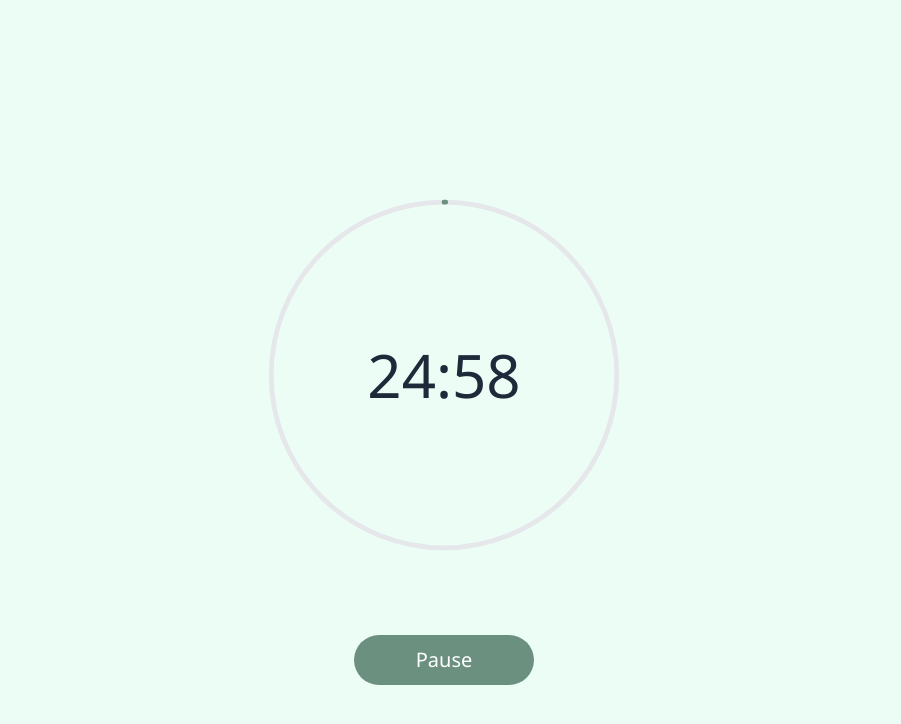
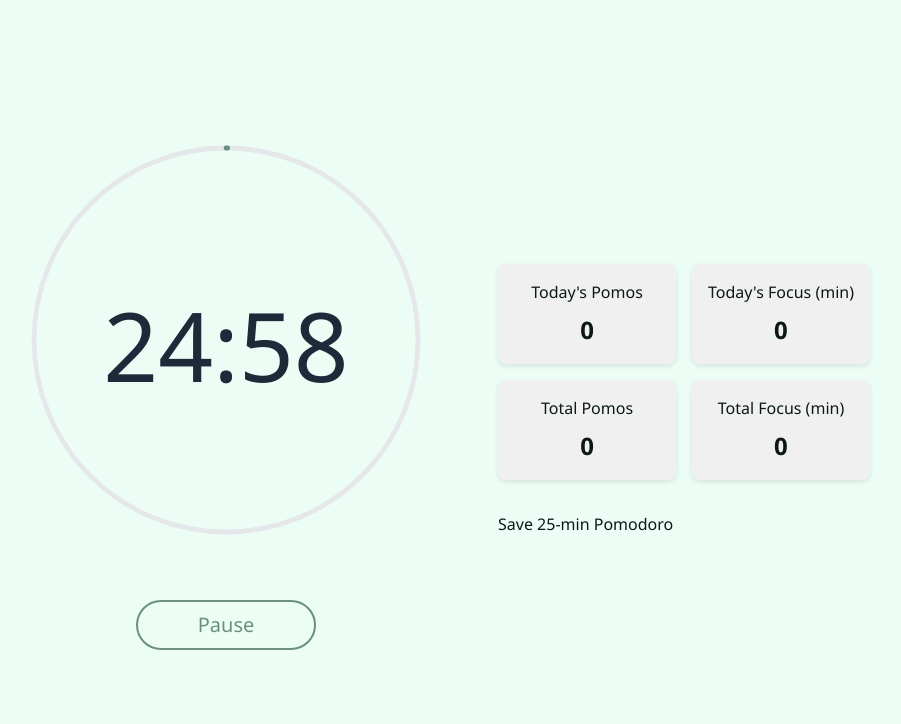
Before and after one commit to hosseinshamlooo/pomodoro_timer_v1.1, a React (Vite) app: page / in a window 1280 px wide. Both pictures are taken after a click on the button "Start". Shown: the top 724 px of the page, without its empty margins (196-1097 px from the left). Built offline with nearby package versions, Linux system fonts and the light colour scheme.

Commit message:
added overview component

```diff
--- a/src/ui/App.tsx
+++ b/src/ui/App.tsx
@@ -1,8 +1,21 @@
 import React from "react";
-import Timer from "./timer";
+import Timer from "./Timer";
+import Overview from "./Overview";
 
-const App = () => {
-  return <Timer />;
-};
+function App() {
+  return (
+    <div
+      style={{
+        display: "flex",
+        justifyContent: "space-between",
+        alignItems: "center",
+        padding: "1rem",
+      }}
+    >
+      <Timer />
+      <Overview />
+    </div>
+  );
+}
 
 export default App;
--- /dev/null
+++ b/src/ui/Overview.tsx
@@ -0,0 +1,77 @@
+import React, { useState } from "react";
+
+interface Pomodoro {
+  duration: number; // in minutes
+  completedAt: Date;
+}
+
+const Overview = () => {
+  const [pomodoros, setPomodoros] = useState<Pomodoro[]>([]);
+
+  const addPomodoro = (duration: number) => {
+    const newPomodoro: Pomodoro = {
+      duration,
+      completedAt: new Date(),
+    };
+    setPomodoros((prev) => [...prev, newPomodoro]);
+  };
+
+  const isToday = (date: Date) => {
+    const today = new Date();
+    return (
+      date.getFullYear() === today.getFullYear() &&
+      date.getMonth() === today.getMonth() &&
+      date.getDate() === today.getDate()
+    );
+  };
+
+  const todaysPomos = pomodoros.filter((p) => isToday(p.completedAt));
+  const todaysFocus = todaysPomos.reduce((acc, p) => acc + p.duration, 0);
+  const totalPomos = pomodoros.length;
+  const totalFocus = pomodoros.reduce((acc, p) => acc + p.duration, 0);
+
+  return (
+    <div style={{ padding: "2rem" }}>
+      {/* 2x2 Box Grid */}
+      <div
+        style={{
+          display: "grid",
+          gridTemplateColumns: "1fr 1fr",
+          gap: "1rem",
+          marginBottom: "2rem",
+        }}
+      >
+        <Box title="Today's Pomos" value={todaysPomos.length} />
+        <Box title="Today's Focus (min)" value={todaysFocus} />
+        <Box title="Total Pomos" value={totalPomos} />
+        <Box title="Total Focus (min)" value={totalFocus} />
+      </div>
+
+      {/* Simulate adding a pomodoro */}
+      <button onClick={() => addPomodoro(25)}>Save 25-min Pomodoro</button>
+    </div>
+  );
+};
+
+interface BoxProps {
+  title: string;
+  value: number;
+}
+
+const Box: React.FC<BoxProps> = ({ title, value }) => {
+  return (
+    <div
+      style={{
+        backgroundColor: "#f0f0f0",
+        borderRadius: "8px",
+        padding: "1rem",
+        textAlign: "center",
+        boxShadow: "0 2px 5px rgba(0,0,0,0.1)",
+      }}
+    >
+      <h3 style={{ marginBottom: "0.5rem" }}>{title}</h3>
+      <p style={{ fontSize: "1.5rem", fontWeight: "bold" }}>{value}</p>
+    </div>
+  );
+};
+export default Overview;
--- a/src/ui/Timer.tsx
+++ b/src/ui/Timer.tsx
@@ -6,6 +6,7 @@ const TIME_LIMIT = 25 * 60; // 25 minutes in seconds
 const Timer = () => {
   const [secondsLeft, setSecondsLeft] = useState(TIME_LIMIT);
   const [isRunning, setIsRunning] = useState(false);
+  const [isPaused, setIsPaused] = useState(false);
 
   const formatTime = (time: number) => {
     const minutes = Math.floor(time / 60);
@@ -20,7 +21,7 @@ const Timer = () => {
 
   useEffect(() => {
     let interval: NodeJS.Timeout | null = null;
-    if (isRunning) {
+    if (isRunning && !isPaused) {
       interval = setInterval(() => {
         setSecondsLeft((prev) => (prev > 0 ? prev - 1 : 0));
       }, 1000);
@@ -28,12 +29,25 @@ const Timer = () => {
     return () => {
       if (interval) clearInterval(interval);
     };
-  }, [isRunning]);
+  }, [isRunning, isPaused]);
 
-  const toggleTimer = () => setIsRunning((prev) => !prev);
+  const startTimer = () => {
+    setIsRunning(true);
+    setIsPaused(false);
+  };
+
+  const pauseTimer = () => setIsPaused(true);
+
+  const continueTimer = () => setIsPaused(false);
+
+  const endTimer = () => {
+    setIsRunning(false);
+    setIsPaused(false);
+    setSecondsLeft(TIME_LIMIT);
+  };
 
   return (
-    <div className="flex flex-col items-center justify-center h-screen pt-30">
+    <div className="flex flex-col items-center justify-center h-screen">
       <div className="relative w-120 h-130">
         <svg
           className="transform -rotate-90"
@@ -44,16 +58,16 @@ const Timer = () => {
           <circle
             cx="50"
             cy="50"
-            r="36"
-            stroke="#e5e7eb" // gray-200
+            r="40"
+            stroke="#e5e7eb"
             strokeWidth="1"
             fill="none"
           />
           <circle
             cx="50"
             cy="50"
-            r="36"
-            stroke="var(--color-accent)" // accent color
+            r="40"
+            stroke="var(--color-accent)"
             strokeWidth="1"
             fill="none"
             strokeDasharray={FULL_DASH_ARRAY}
@@ -62,18 +76,51 @@ const Timer = () => {
             style={{ transition: "stroke-dashoffset 1s linear" }}
           />
         </svg>
-        <div className="absolute inset-0 flex items-center justify-center text-6xl font-semi-bold text-gray-800">
-          {formatTime(secondsLeft)}
+        <div className="absolute inset-0 flex flex-col items-center justify-center">
+          <div className="text-8xl font-semi-bold text-gray-800 h-[85px]">
+            {formatTime(secondsLeft)}
+          </div>
+          <div className="mt-2 h-[1px] text-sm font-bold tracking-wide text-[var(--color-accent)]">
+            {isPaused ? "Paused" : ""}
+          </div>
         </div>
       </div>
-      <div className="flex gap-4 mt-6">
-        <button
-          onClick={toggleTimer}
-          className="bg-blue-500 text-white rounded-full hover:bg-blue-600 transition text-xl inline-block w-[180px] h-[50px] px-6 py-2"
-          style={{ background: "var(--color-accent)" }}
-        >
-          {isRunning ? "Pause" : "Start"}
-        </button>
+
+      <div className="flex flex-col items-center gap-4 mt-10 h-[120px]">
+        {!isRunning && !isPaused && (
+          <button
+            onClick={startTimer}
+            className="text-white bg-[var(--color-accent)] hover:bg-[color:var(--color-accent-hover,#1e90ff)] rounded-full text-xl w-[180px] h-[50px] transition duration-200"
+          >
+            Start
+          </button>
+        )}
+
+        {isRunning && !isPaused && (
+          <button
+            onClick={pauseTimer}
+            className="bg-transparent border-2 border-[var(--color-accent)] text-[var(--color-accent)] hover:bg-[var(--color-accent)] hover:text-white rounded-full text-xl w-[180px] h-[50px] transition duration-200"
+          >
+            Pause
+          </button>
+        )}
+
+        {isRunning && isPaused && (
+          <>
+            <button
+              onClick={continueTimer}
+              className="text-white bg-[var(--color-accent)] hover:bg-transparent hover:text-[var(--color-accent)] hover:border-2 rounded-full border-[var(--color-accent)]rounded-full text-xl w-[180px] h-[50px] transition duration-200"
+            >
+              Continue
+            </button>
+            <button
+              onClick={endTimer}
+              className="bg-transparent border-2 border-[var(--color-accent)] text-[var(--color-accent)] hover:bg-[var(--color-accent)] hover:text-white rounded-full text-xl w-[180px] h-[50px] transition duration-200"
+            >
+              End
+            </button>
+          </>
+        )}
       </div>
     </div>
   );
```
